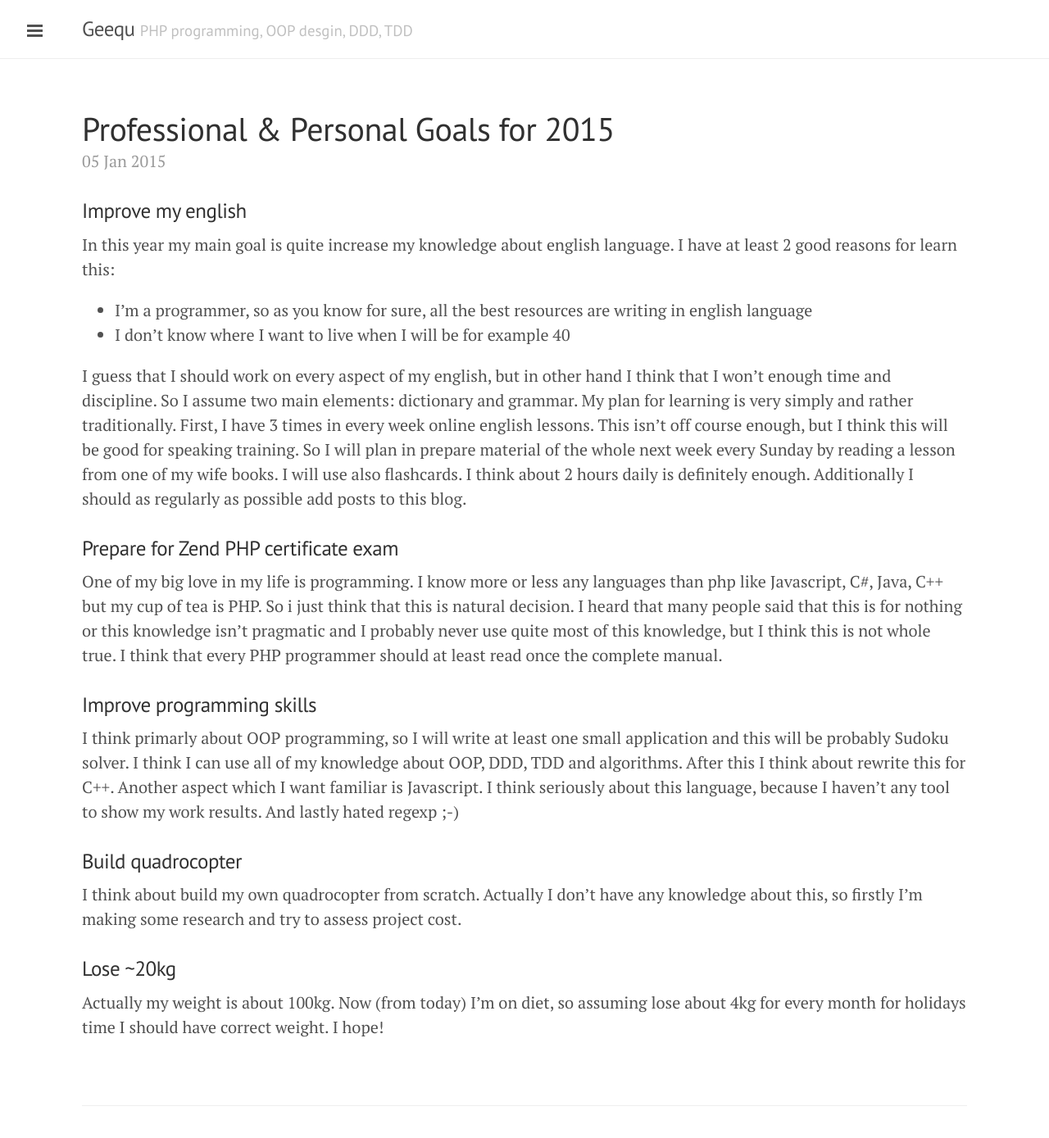
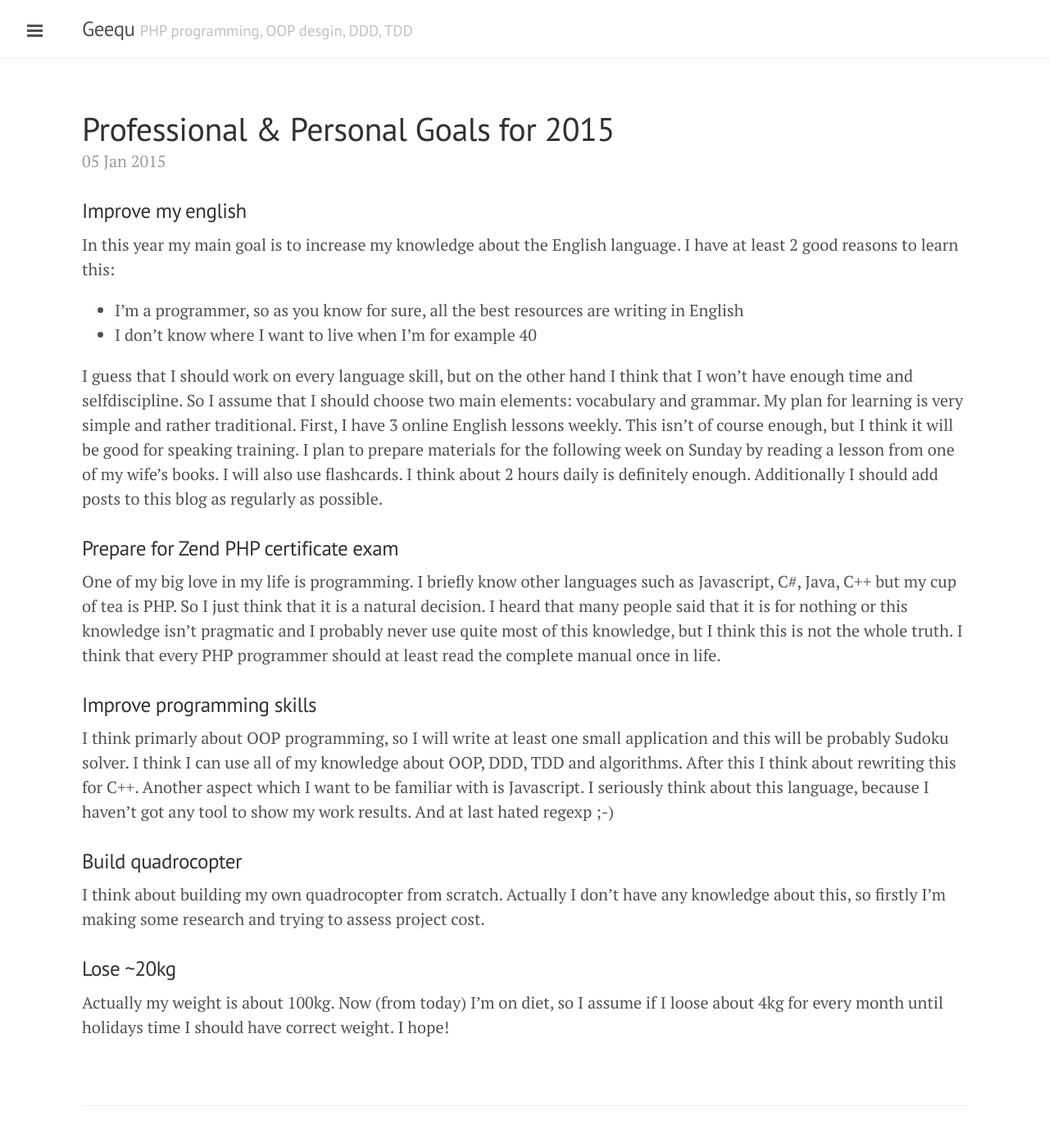
Before and after one commit to geequ/geequ.github.io, a Jekyll site: the page built from _posts/2015-01-05-professional-&-personal-goals-for-2015.md, in a window 1280 px wide and 1400 px high. Shown: the top 1389 px of the window at 82% size. Built offline with Jekyll 4.4.1, drawn with Linux system fonts in a browser that asks for light colours; Markdown is read by kramdown in place of the engine named in the settings.

Commit message:
Update 2015-01-05-professional-&-personal-goals-for-2015.md
Correct English

```diff
--- a/_posts/2015-01-05-professional-&-personal-goals-for-2015.md
+++ b/_posts/2015-01-05-professional-&-personal-goals-for-2015.md
@@ -4,22 +4,22 @@ title: Professional & Personal Goals for 2015
 ---
 
 ### Improve my english
-In this year my main goal is quite increase my knowledge about english language. I have at least 2 good reasons for learn this:
+In this year my main goal is to increase my knowledge about the English language. I have at least 2 good reasons to learn this:
 
-* I'm a programmer, so as you know for sure, all the best resources are writing in english language
-* I don't know where I want to live when I will be for example 40
+* I'm a programmer, so as you know for sure, all the best resources are writing in English
+* I don't know where I want to live when I'm for example 40
 
-I guess that I should work on every aspect of my english, but in other hand I think that I won't enough time and discipline. So I assume two main elements: dictionary and grammar.
-My plan for learning is very simply and rather traditionally. First, I have 3 times in every week online english lessons. This isn't off course enough, but I think this will be good for speaking training. So I will plan in prepare material of the whole next week every Sunday by reading a lesson from one of my wife books. I will use also flashcards. I think about 2 hours daily is definitely enough. Additionally I should as regularly as possible add posts to this blog.
+I guess that I should work on every language skill, but on the other hand I think that I won't have enough time and selfdiscipline. So I assume that I should choose two main elements: vocabulary and grammar.
+My plan for learning is very simple and rather traditional. First, I have 3 online English lessons weekly. This isn't of course enough, but I think it will be good for speaking training. I plan to prepare materials for the following week on Sunday by reading a lesson from one of my wife's books. I will also use flashcards. I think about 2 hours daily is definitely enough. Additionally I should add posts to this blog as regularly as possible.
 
 ### Prepare for Zend PHP certificate exam
-One of my big love in my life is programming. I know more or less any languages than php like Javascript, C#, Java, C++ but my cup of tea is PHP. So i just think that this is natural decision. I heard that many people said that this is for nothing or this knowledge isn't pragmatic and I probably never use quite most of this knowledge, but I think this is not whole true. I think that every PHP programmer should at least read once the complete manual.
+One of my big love in my life is programming. I briefly know other languages such as Javascript, C#, Java, C++ but my cup of tea is PHP. So I just think that it is a natural decision. I heard that many people said that it is for nothing or this knowledge isn't pragmatic and I probably never use quite most of this knowledge, but I think this is not the whole truth. I think that every PHP programmer should at least read the complete manual once in life.
 
 ### Improve programming skills
-I think primarly about OOP programming, so I will write at least one small application and this will be probably Sudoku solver. I think I can use all of my knowledge about OOP, DDD, TDD and algorithms. After this I think about rewrite this for C++. Another aspect which I want familiar is Javascript. I think seriously about this language, because I haven't any tool to show my work results. And lastly hated regexp ;-)
+I think primarly about OOP programming, so I will write at least one small application and this will be probably Sudoku solver. I think I can use all of my knowledge about OOP, DDD, TDD and algorithms. After this I think about rewriting this for C++. Another aspect which I want to be familiar with is Javascript. I seriously think about this language, because I haven't got any tool to show my work results. And at last hated regexp ;-)
 
 ### Build quadrocopter
-I think about build my own quadrocopter from scratch. Actually I don't have any knowledge about this, so firstly I'm making some research and try to assess project cost.
+I think about building my own quadrocopter from scratch. Actually I don't have any knowledge about this, so firstly I'm making some research and trying to assess project cost.
 
 ### Lose ~20kg
-Actually my weight is about 100kg. Now (from today) I'm on diet, so assuming lose about 4kg for every month for holidays time I should have correct weight. I hope!
+Actually my weight is about 100kg. Now (from today) I'm on diet, so I assume if I loose about 4kg for every month until holidays time I should have correct weight. I hope!
```
